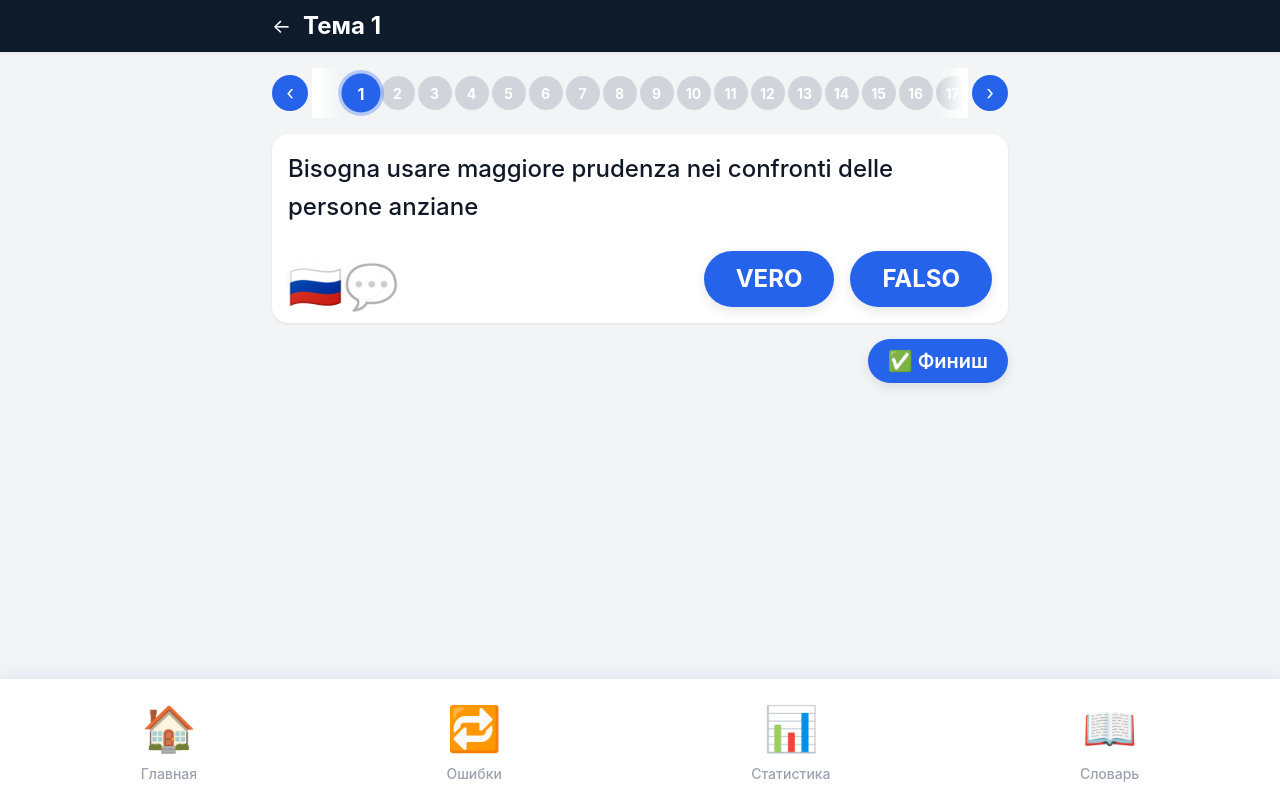
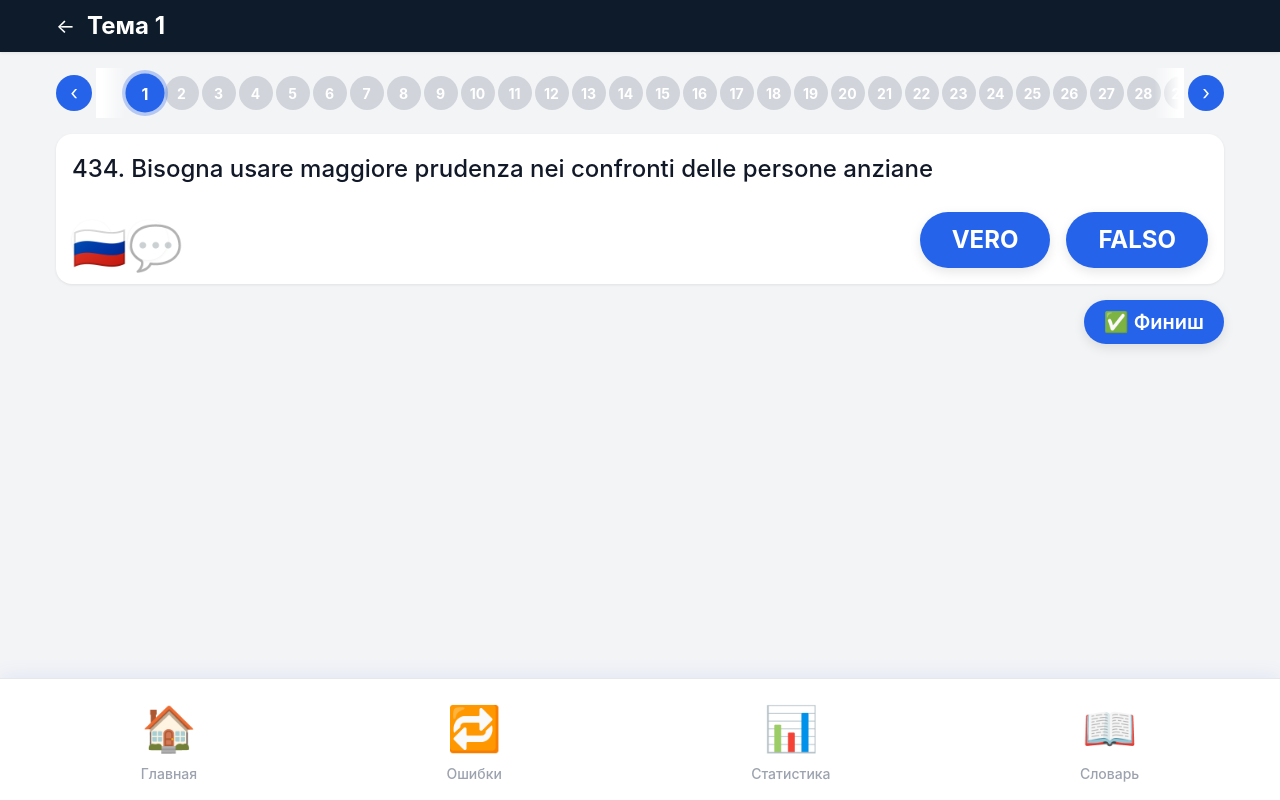
Before and after one commit to Gregdabro/quiz-patente, a React (Vite) app: page /quiz/1 in a window 1280 px wide. Built offline with nearby package versions, Linux system fonts and the light colour scheme.

Commit message:
style: implement responsive layout for iPad mini 2 and optimize QuestionCard

```diff
--- a/src/components/quiz/QuestionCard.jsx
+++ b/src/components/quiz/QuestionCard.jsx
@@ -34,43 +34,39 @@ const QuestionCard = ({
   };
 
   return (
-    <div className="question-card card" style={{ padding: 'var(--spacing-4)', position: 'relative' }}>
+    <div className="question-card card">
+      <div className="question-card__body">
         {question.image && (
-        <div className="question-image" style={{ marginBottom: 'var(--spacing-4)', textAlign: 'center' }}>
+          <div className="question-card__image-container">
             <img
               src={question.image}
-            alt="вопрос"
+              alt=""
               loading="lazy"
-            style={{ maxWidth: '100%', borderRadius: 'var(--radius-sm)' }}
+              className="question-card__image"
             />
           </div>
         )}
 
-      <div className="question-text" style={{ fontSize: 'var(--font-size-lg)', lineHeight: 1.6 }}>
-        <p className="text-it" style={{ fontWeight: 'var(--font-weight-medium)', marginBottom: showTranslation ? 'var(--spacing-2)' : 0 }}>
-          {question.text}
+        <div className="question-card__content">
+          <div className="question-text">
+            <p className="question-text__it">
+              {question.id}. {question.text}
             </p>
             {showTranslation && (
-          <p className="text-ru" style={{ color: 'var(--color-text-secondary)', fontSize: 'var(--font-size-md)' }}>
+              <p className="question-text__ru">
                 {question.text_ru}
               </p>
             )}
           </div>
+        </div>
+      </div>
 
-      <div className="quiz-controls" style={{
-        display: 'flex',
-        justifyContent: 'space-between',
-        alignItems: 'center',
-        marginTop: 'var(--spacing-6)'
-      }}>
-        <div className="left-actions" style={{ display: 'flex', alignItems: 'center' }}>
+      <div className="question-card__footer">
+        <div className="question-card__actions-left">
           <Button
             variant="icon"
             onClick={() => setShowTranslation(!showTranslation)}
-            style={{
-              fontSize: '44px',
-              marginRight: 'var(--spacing-4)'
-            }}
+            style={{ fontSize: '44px', marginRight: 'var(--spacing-4)' }}
             title="Показать перевод"
           >
             🇷🇺
@@ -80,16 +76,14 @@ const QuestionCard = ({
             variant="icon"
             onClick={onToggleComment}
             disabled={currentAnswer === undefined && !isSessionFinished}
-            style={{
-              fontSize: '44px',
-              position: 'relative'
-            }}
+            style={{ fontSize: '44px', position: 'relative' }}
             title="Показать комментарий"
           >
             💬
             {showComment && <div style={{
               position: 'absolute',
               bottom: '-5px',
+              left: 0,
               width: '100%',
               height: '3px',
               background: 'var(--color-primary)',
@@ -98,7 +92,7 @@ const QuestionCard = ({
           </Button>
         </div>
 
-        <div className="right-actions" style={{ display: 'flex', alignItems: 'center' }}>
+        <div className="question-card__actions-right">
           <Button
             variant={getVariant(true)}
             className="btn-quiz"
--- a/src/styles/components.css
+++ b/src/styles/components.css
@@ -313,3 +313,106 @@
   font-size: 44px;
   margin-bottom: 2px;
 }
+
+/* === Карточка вопроса (QuestionCard) === */
+.question-card {
+  display: -webkit-flex;
+  display: flex;
+  -webkit-flex-direction: column;
+  flex-direction: column;
+  padding: var(--spacing-4);
+  position: relative;
+  overflow: hidden;
+}
+
+.question-card__body {
+  display: -webkit-flex;
+  display: flex;
+  -webkit-flex-direction: column;
+  flex-direction: column;
+  -webkit-flex: 1;
+  flex: 1;
+}
+
+.question-card__image-container {
+  width: 100%;
+  text-align: center;
+  margin-bottom: var(--spacing-4);
+  -webkit-flex-shrink: 0;
+  flex-shrink: 0;
+}
+
+.question-card__image {
+  max-width: 100%;
+  max-height: 40vh; /* Ограничение высоты для портрета */
+  margin: 0 auto;
+  border-radius: var(--radius-sm);
+  object-fit: contain;
+}
+
+.question-card__content {
+  -webkit-flex: 1;
+  flex: 1;
+  display: -webkit-flex;
+  display: flex;
+  -webkit-flex-direction: column;
+  flex-direction: column;
+}
+
+.question-text {
+  font-size: var(--font-size-lg);
+  line-height: 1.6;
+}
+
+.question-text__it {
+  font-weight: var(--font-weight-medium);
+}
+
+.question-text__ru {
+  color: var(--color-text-secondary);
+  font-size: var(--font-size-md);
+  margin-top: var(--spacing-2);
+}
+
+.question-card__footer {
+  margin-top: auto;
+  padding-top: var(--spacing-6);
+  display: -webkit-flex;
+  display: flex;
+  -webkit-justify-content: space-between;
+  justify-content: space-between;
+  -webkit-align-items: center;
+  align-items: center;
+}
+
+.question-card__actions-left,
+.question-card__actions-right {
+  display: -webkit-flex;
+  display: flex;
+  -webkit-align-items: center;
+  align-items: center;
+}
+
+/* Двухколоночный режим для ландшафта / широких экранов */
+@media (min-width: 769px) {
+  .question-card__body {
+    -webkit-flex-direction: row;
+    flex-direction: row;
+    -webkit-align-items: flex-start;
+    align-items: flex-start;
+  }
+
+  .question-card__image-container {
+    width: 45%;
+    margin-bottom: 0;
+    margin-right: var(--spacing-6);
+  }
+
+  .question-card__image {
+    max-height: 55vh; /* Больше высоты в ландшафтном режиме */
+  }
+
+  .question-card__content {
+    width: 55%;
+  }
+}
--- a/src/styles/layout.css
+++ b/src/styles/layout.css
@@ -4,7 +4,7 @@
 
 .container {
   width: 100%;
-  max-width: 768px;
+  max-width: 1200px;
   margin-left: auto;
   margin-right: auto;
   padding-left: var(--spacing-4);
```
Lines whose indentation alone changed are shown as unchanged.
